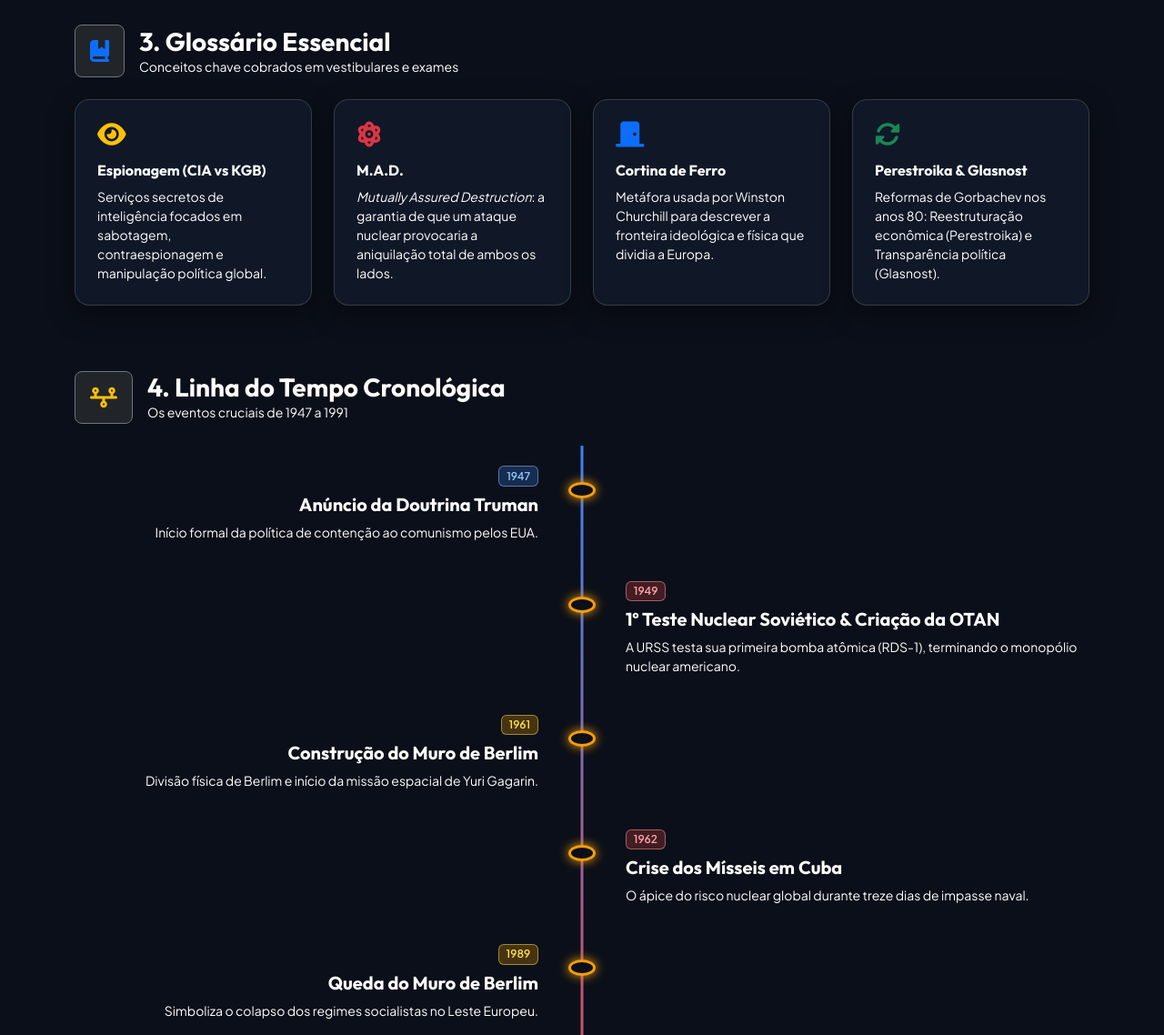
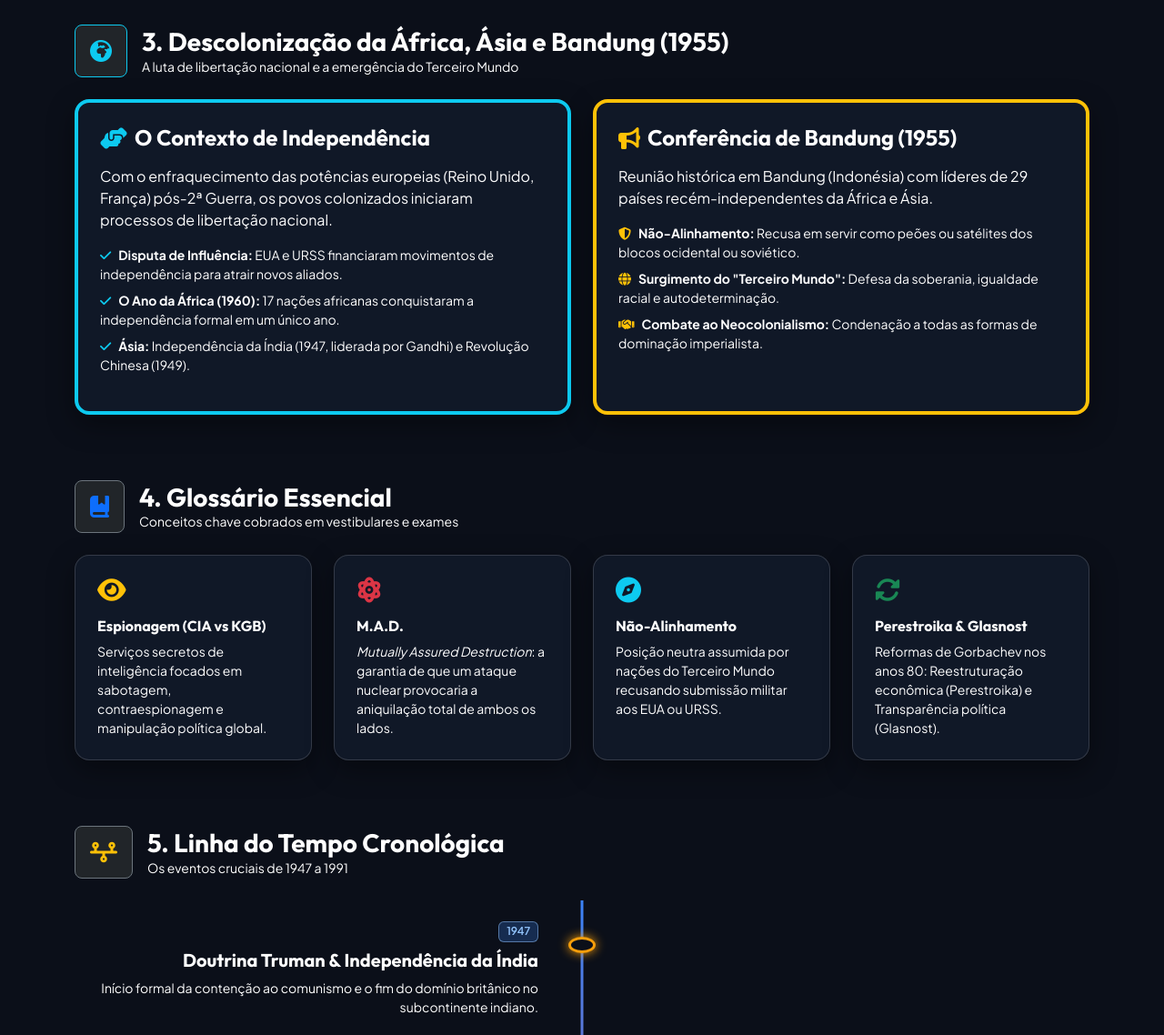
Before and after one commit to thiagogk01/estudosrf, a plain HTML site: page index.html in a window 1280 px wide. Shown: the part 1662-2800 px from the top of the page at 91% size. Drawn offline with nearby package versions, Linux system fonts and the light colour scheme.

Commit message:
Update index.html

```diff
--- a/index.html
+++ b/index.html
@@ -264,6 +264,7 @@
                 <ul class="navbar-nav ms-auto gap-2">
                     <li class="nav-item"><a class="nav-link" href="#origens">Origens</a></li>
                     <li class="nav-item"><a class="nav-link" href="#conflitos">Conflitos</a></li>
+                    <li class="nav-item"><a class="nav-link text-info fw-semibold" href="#descolonizacao"><i class="fa-solid fa-earth-africa me-1"></i>Descolonização</a></li>
                     <li class="nav-item"><a class="nav-link" href="#glossario">Glossário</a></li>
                     <li class="nav-item"><a class="nav-link" href="#timeline">Linha do Tempo</a></li>
                     <li class="nav-item"><a class="nav-link" href="#cards">Flashcards</a></li>
@@ -499,14 +500,61 @@
             </div>
         </section>
 
-        <!-- 3. GLOSSÁRIO DE CONCEITOS CHAVE -->
+        <!-- 3. DESCOLONIZAÇÃO DA ÁFRICA E ÁSIA & BANDUNG -->
+        <section id="descolonizacao" class="my-5 pt-4">
+            <div class="d-flex align-items-center gap-3 mb-4">
+                <div class="p-3 rounded-3 bg-dark border border-info text-info">
+                    <i class="fa-solid fa-earth-africa fa-xl"></i>
+                </div>
+                <div>
+                    <h2 class="h3 fw-bold mb-0 text-white">3. Descolonização da África, Ásia e Bandung (1955)</h2>
+                    <p class="text-white small mb-0 opacity-90">A luta de libertação nacional e a emergência do Terceiro Mundo</p>
+                </div>
+            </div>
+
+            <div class="row g-4">
+                <!-- Por que ocorreu durante a Guerra Fria? -->
+                <div class="col-md-6">
+                    <div class="glass-card p-4 h-100 border-start border-info border-4">
+                        <div class="d-flex align-items-center gap-2 mb-3">
+                            <i class="fa-solid fa-handshake-angle text-info fs-4"></i>
+                            <h3 class="h4 fw-bold text-white mb-0">O Contexto de Independência</h3>
+                        </div>
+                        <p class="text-white">Com o enfraquecimento das potências europeias (Reino Unido, França) pós-2ª Guerra, os povos colonizados iniciaram processos de libertação nacional.</p>
+                        <ul class="list-unstyled text-white small">
+                            <li class="mb-2"><i class="fa-solid fa-check text-info me-2"></i><strong class="text-white">Disputa de Influência:</strong> EUA e URSS financiaram movimentos de independência para atrair novos aliados.</li>
+                            <li class="mb-2"><i class="fa-solid fa-check text-info me-2"></i><strong class="text-white">O Ano da África (1960):</strong> 17 nações africanas conquistaram a independência formal em um único ano.</li>
+                            <li class="mb-0"><i class="fa-solid fa-check text-info me-2"></i><strong class="text-white">Ásia:</strong> Independência da Índia (1947, liderada por Gandhi) e Revolução Chinesa (1949).</li>
+                        </ul>
+                    </div>
+                </div>
+
+                <!-- Conferência de Bandung (1955) -->
+                <div class="col-md-6">
+                    <div class="glass-card p-4 h-100 border-start border-warning border-4">
+                        <div class="d-flex align-items-center gap-2 mb-3">
+                            <i class="fa-solid fa-bullhorn text-warning fs-4"></i>
+                            <h3 class="h4 fw-bold text-white mb-0">Conferência de Bandung (1955)</h3>
+                        </div>
+                        <p class="text-white">Reunião histórica em Bandung (Indonésia) com líderes de 29 países recém-independentes da África e Ásia.</p>
+                        <ul class="list-unstyled text-white small">
+                            <li class="mb-2"><i class="fa-solid fa-shield-halved text-warning me-2"></i><strong class="text-white">Não-Alinhamento:</strong> Recusa em servir como peões ou satélites dos blocos ocidental ou soviético.</li>
+                            <li class="mb-2"><i class="fa-solid fa-globe text-warning me-2"></i><strong class="text-white">Surgimento do "Terceiro Mundo":</strong> Defesa da soberania, igualdade racial e autodeterminação.</li>
+                            <li class="mb-0"><i class="fa-solid fa-handshake text-warning me-2"></i><strong class="text-white">Combate ao Neocolonialismo:</strong> Condenação a todas as formas de dominação imperialista.</li>
+                        </ul>
+                    </div>
+                </div>
+            </div>
+        </section>
+
+        <!-- 4. GLOSSÁRIO DE CONCEITOS CHAVE -->
         <section id="glossario" class="my-5 pt-4">
             <div class="d-flex align-items-center gap-3 mb-4">
                 <div class="p-3 rounded-3 bg-dark border border-secondary text-primary">
                     <i class="fa-solid fa-book-bookmark fa-xl"></i>
                 </div>
                 <div>
-                    <h2 class="h3 fw-bold mb-0 text-white">3. Glossário Essencial</h2>
+                    <h2 class="h3 fw-bold mb-0 text-white">4. Glossário Essencial</h2>
                     <p class="text-white small mb-0 opacity-90">Conceitos chave cobrados em vestibulares e exames</p>
                 </div>
             </div>
@@ -530,9 +578,9 @@
 
                 <div class="col-md-6 col-lg-3">
                     <div class="glass-card p-4 h-100">
-                        <i class="fa-solid fa-door-closed text-primary fs-3 mb-3"></i>
-                        <h4 class="h6 fw-bold text-white">Cortina de Ferro</h4>
-                        <p class="small text-white mb-0">Metáfora usada por Winston Churchill para descrever a fronteira ideológica e física que dividia a Europa.</p>
+                        <i class="fa-solid fa-compass text-info fs-3 mb-3"></i>
+                        <h4 class="h6 fw-bold text-white">Não-Alinhamento</h4>
+                        <p class="small text-white mb-0">Posição neutra assumida por nações do Terceiro Mundo recusando submissão militar aos EUA ou URSS.</p>
                     </div>
                 </div>
 
@@ -546,14 +594,14 @@
             </div>
         </section>
 
-        <!-- 4. LINHA DO TEMPO INTERATIVA -->
+        <!-- 5. LINHA DO TEMPO INTERATIVA -->
         <section id="timeline" class="my-5 pt-4">
             <div class="d-flex align-items-center gap-3 mb-4">
                 <div class="p-3 rounded-3 bg-dark border border-secondary text-warning">
                     <i class="fa-solid fa-timeline fa-xl"></i>
                 </div>
                 <div>
-                    <h2 class="h3 fw-bold mb-0 text-white">4. Linha do Tempo Cronológica</h2>
+                    <h2 class="h3 fw-bold mb-0 text-white">5. Linha do Tempo Cronológica</h2>
                     <p class="text-white small mb-0 opacity-90">Os eventos cruciais de 1947 a 1991</p>
                 </div>
             </div>
@@ -565,30 +613,30 @@
                     <div class="timeline-dot"></div>
                     <div class="col-md-6 text-md-end mb-3 mb-md-0 pe-md-5">
                         <span class="badge badge-usa mb-2">1947</span>
-                        <h4 class="h5 fw-bold text-white">Anúncio da Doutrina Truman</h4>
-                        <p class="small text-white mb-0">Início formal da política de contenção ao comunismo pelos EUA.</p>
+                        <h4 class="h5 fw-bold text-white">Doutrina Truman & Independência da Índia</h4>
+                        <p class="small text-white mb-0">Início formal da contenção ao comunismo e o fim do domínio britânico no subcontinente indiano.</p>
                     </div>
                     <div class="col-md-6 ps-md-5"></div>
                 </div>
 
-                <!-- 1949 -->
+                <!-- 1955 -->
                 <div class="timeline-node row align-items-center">
                     <div class="timeline-dot"></div>
                     <div class="col-md-6 d-none d-md-block"></div>
                     <div class="col-md-6 ps-md-5">
-                        <span class="badge badge-urss mb-2">1949</span>
-                        <h4 class="h5 fw-bold text-white">1º Teste Nuclear Soviético & Criação da OTAN</h4>
-                        <p class="small text-white mb-0">A URSS testa sua primeira bomba atômica (RDS-1), terminando o monopólio nuclear americano.</p>
+                        <span class="badge badge-neutral mb-2">1955</span>
+                        <h4 class="h5 fw-bold text-white">Conferência de Bandung</h4>
+                        <p class="small text-white mb-0">Reunião histórica de líderes afro-asiáticos dando origem ao Movimento dos Países Não Alinhados.</p>
                     </div>
                 </div>
 
-                <!-- 1961 -->
+                <!-- 1960 -->
                 <div class="timeline-node row align-items-center">
                     <div class="timeline-dot"></div>
                     <div class="col-md-6 text-md-end mb-3 mb-md-0 pe-md-5">
-                        <span class="badge badge-neutral mb-2">1961</span>
-                        <h4 class="h5 fw-bold text-white">Construção do Muro de Berlim</h4>
-                        <p class="small text-white mb-0">Divisão física de Berlim e início da missão espacial de Yuri Gagarin.</p>
+                        <span class="badge badge-neutral mb-2">1960</span>
+                        <h4 class="h5 fw-bold text-white">O "Ano da África"</h4>
+                        <p class="small text-white mb-0">Dezoito países africanos conquistam a independência em um processo acelerado de descolonização.</p>
                     </div>
                     <div class="col-md-6 ps-md-5"></div>
                 </div>
@@ -629,14 +677,14 @@
             </div>
         </section>
 
-        <!-- 5. FLASHCARDS INTERATIVOS (FLIP CARDS) -->
+        <!-- 6. FLASHCARDS INTERATIVOS (FLIP CARDS) -->
         <section id="cards" class="my-5 pt-4">
             <div class="d-flex align-items-center gap-3 mb-4">
                 <div class="p-3 rounded-3 bg-dark border border-secondary text-info">
                     <i class="fa-solid fa-clone fa-xl"></i>
                 </div>
                 <div>
-                    <h2 class="h3 fw-bold mb-0 text-white">5. Flashcards de Revisão Ativa</h2>
+                    <h2 class="h3 fw-bold mb-0 text-white">6. Flashcards de Revisão Ativa</h2>
                     <p class="text-white small mb-0 opacity-90">Clique no cartão para virar e conferir a resposta</p>
                 </div>
             </div>
@@ -659,7 +707,24 @@
                     </div>
                 </div>
 
-                <!-- Card 2 -->
+                <!-- Card 2 (Novo - Bandung) -->
+                <div class="col-md-6 col-lg-4">
+                    <div class="flashcard-container" onclick="this.classList.toggle('flipped')">
+                        <div class="flashcard-inner">
+                            <div class="flashcard-front">
+                                <span class="badge badge-neutral mb-2">Pergunta</span>
+                                <h4 class="h6 fw-bold text-white mb-0">Qual foi o objetivo da Conferência de Bandung (1955)?</h4>
+                                <span class="small text-warning fw-semibold mt-3"><i class="fa-solid fa-rotate me-1"></i> Clique para virar</span>
+                            </div>
+                            <div class="flashcard-back">
+                                <span class="badge badge-neutral mb-2">Resposta</span>
+                                <p class="small text-white mb-0">Reunir nações recém-independentes da África e Ásia para promover o não-alinhamento militar a EUA e URSS.</p>
+                            </div>
+                        </div>
+                    </div>
+                </div>
+
+                <!-- Card 3 -->
                 <div class="col-md-6 col-lg-4">
                     <div class="flashcard-container" onclick="this.classList.toggle('flipped')">
                         <div class="flashcard-inner">
@@ -675,34 +740,17 @@
                         </div>
                     </div>
                 </div>
-
-                <!-- Card 3 -->
-                <div class="col-md-6 col-lg-4">
-                    <div class="flashcard-container" onclick="this.classList.toggle('flipped')">
-                        <div class="flashcard-inner">
-                            <div class="flashcard-front">
-                                <span class="badge badge-usa mb-2">Pergunta</span>
-                                <h4 class="h6 fw-bold text-white mb-0">Qual foi a resposta soviética à criação da OTAN?</h4>
-                                <span class="small text-warning fw-semibold mt-3"><i class="fa-solid fa-rotate me-1"></i> Clique para virar</span>
-                            </div>
-                            <div class="flashcard-back">
-                                <span class="badge badge-neutral mb-2">Resposta</span>
-                                <p class="small text-white mb-0">A assinatura do <strong class="text-warning">Pacto de Varsóvia</strong> em 1955, aliança militar do bloco socialista.</p>
-                            </div>
-                        </div>
-                    </div>
-                </div>
             </div>
         </section>
 
-        <!-- 6. QUIZ INTERATIVO DE FIXAÇÃO -->
+        <!-- 7. QUIZ INTERATIVO DE FIXAÇÃO -->
         <section id="quiz" class="my-5 pt-4">
             <div class="d-flex align-items-center gap-3 mb-4">
                 <div class="p-3 rounded-3 bg-dark border border-secondary text-warning">
                     <i class="fa-solid fa-circle-question fa-xl"></i>
                 </div>
                 <div>
-                    <h2 class="h3 fw-bold mb-0 text-white">6. Quiz de Fixação</h2>
+                    <h2 class="h3 fw-bold mb-0 text-white">7. Quiz de Fixação</h2>
                     <p class="text-white small mb-0 opacity-90">Testes rápidos com feedback imediato</p>
                 </div>
             </div>
@@ -710,7 +758,7 @@
             <div class="glass-card p-4 p-md-5">
                 <div id="quiz-wrapper">
                     <div class="d-flex justify-content-between align-items-center mb-4 pb-3 border-bottom border-secondary">
-                        <span id="quiz-progress" class="badge badge-neutral px-3 py-2">Questão 1 de 5</span>
+                        <span id="quiz-progress" class="badge badge-neutral px-3 py-2">Questão 1 de 6</span>
                         <span id="quiz-score" class="fw-bold text-success fs-5">Pontuação: 0</span>
                     </div>
 
@@ -772,6 +820,17 @@
                 exp: "O Muro de Berlim dividia a cidade em setor ocidental (capitalista) e oriental (socialista), sendo o símbolo físico máximo da Cortina de Ferro."
             },
             {
+                q: "Qual foi a principal deliberação dos países reunidos na Conferência de Bandung (1955)?",
+                options: [
+                    "Criar uma aliança militar com a União Soviética",
+                    "Adotar o dólar como moeda oficial nos países asiáticos",
+                    "Fundar o Movimento dos Países Não Alinhados e combater o colonialismo",
+                    "Submeter o controle do petróleo africano aos EUA"
+                ],
+                correct: 2,
+                exp: "A Conferência de Bandung reuniu 29 nações afro-asiáticas que rejeitaram o alinhamento cego às superpotências da Guerra Fria."
+            },
+            {
                 q: "O que previa a Doutrina Truman, lançada pelos EUA em 1947?",
                 options: [
                     "Um plano de ajuda financeira à União Soviética",
@@ -780,7 +839,7 @@
                     "O desarmamento nuclear unilateral das superpotências"
                 ],
                 correct: 1,
-                exp: "A Doutrina Truman estabeleceu a política de apoio financeiro e militar a países ameaçados pelo avanço da influência comunista soviética."
+                exp: "A Doutrina Truman established a política de apoio financeiro e militar a países ameaçados pelo avanço da influência comunista soviética."
             },
             {
                 q: "Qual foi o momento considerado o mais próximo de uma guerra nuclear direta entre EUA e URSS?",
@@ -805,15 +864,15 @@
                 exp: "A Perestroika buscou descentralizar a economia e introduzir mercado, enquanto a Glasnost garantiu liberdade de expressão e abertura política."
             },
             {
-                q: "A Guerra da Coreia (1950–1953) terminou com qual resultado formal?",
+                q: "O fenômeno do 'Ano da África' em 1960 refere-se a quê?",
                 options: [
-                    "A vitória total do Sul e anexação do Norte",
-                    "A conversão de toda a península ao socialismo",
-                    "Um armistício mantendo a divisão no Paralelo 38°",
-                    "Um tratado de paz assinado na sede da ONU"
+                    "À intervenção direta das tropas da OTAN no continente africano",
+                    "À independência formal de 17 países africanos em um único ano",
+                    "Ao início da exploração de mísseis nucleares soviéticos no Saara",
+                    "À unificação econômica de todos os países do continente"
                 ],
-                correct: 2,
-                exp: "O conflito foi paralisado com um armistício em Panmunjom, criando uma Zona Desmilitarizada no Paralelo 38°."
+                correct: 1,
+                exp: "Em 1960, dezessete países africanos conquistaram a independência das metrópoles coloniais europeias."
             }
         ];
 
```
